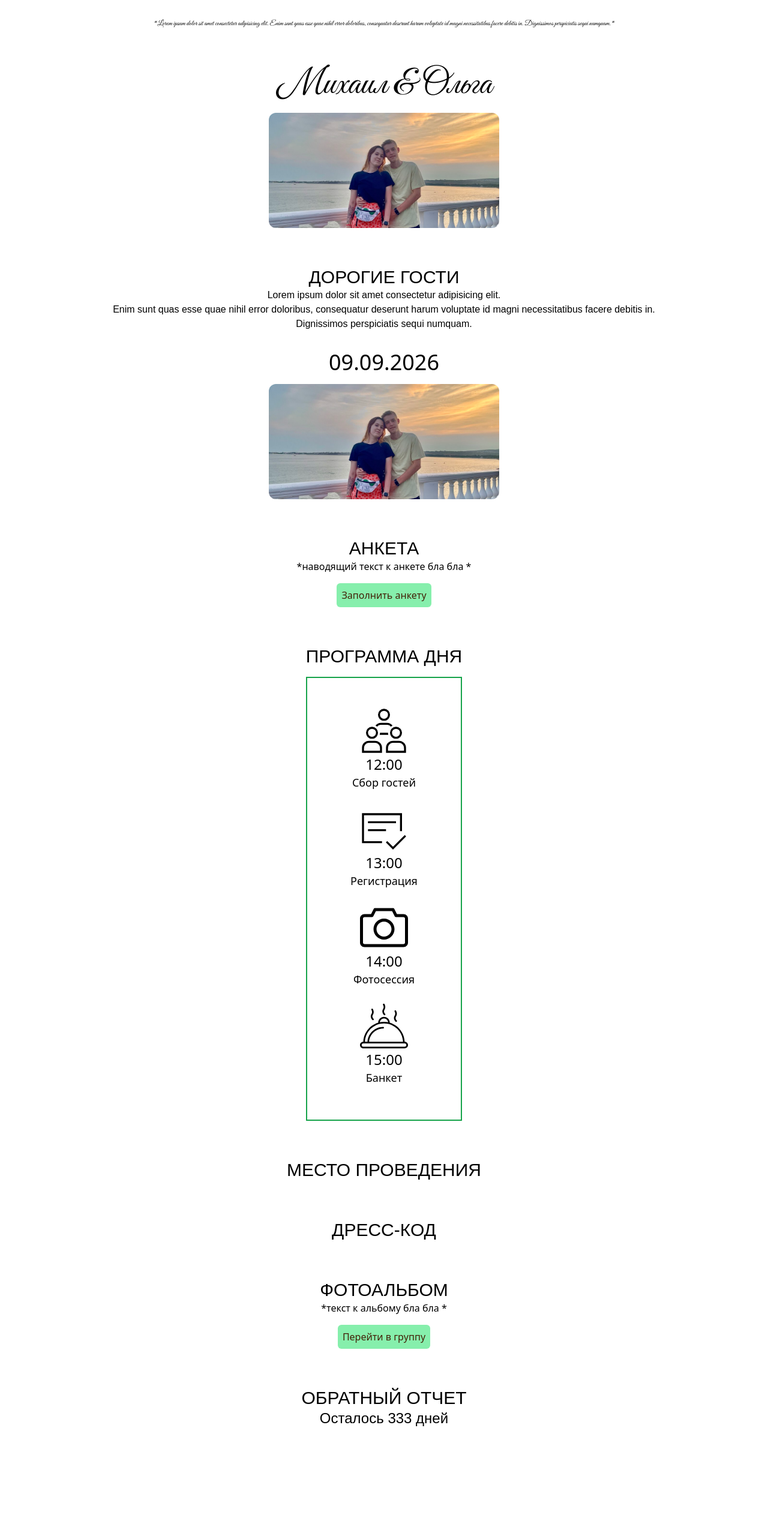
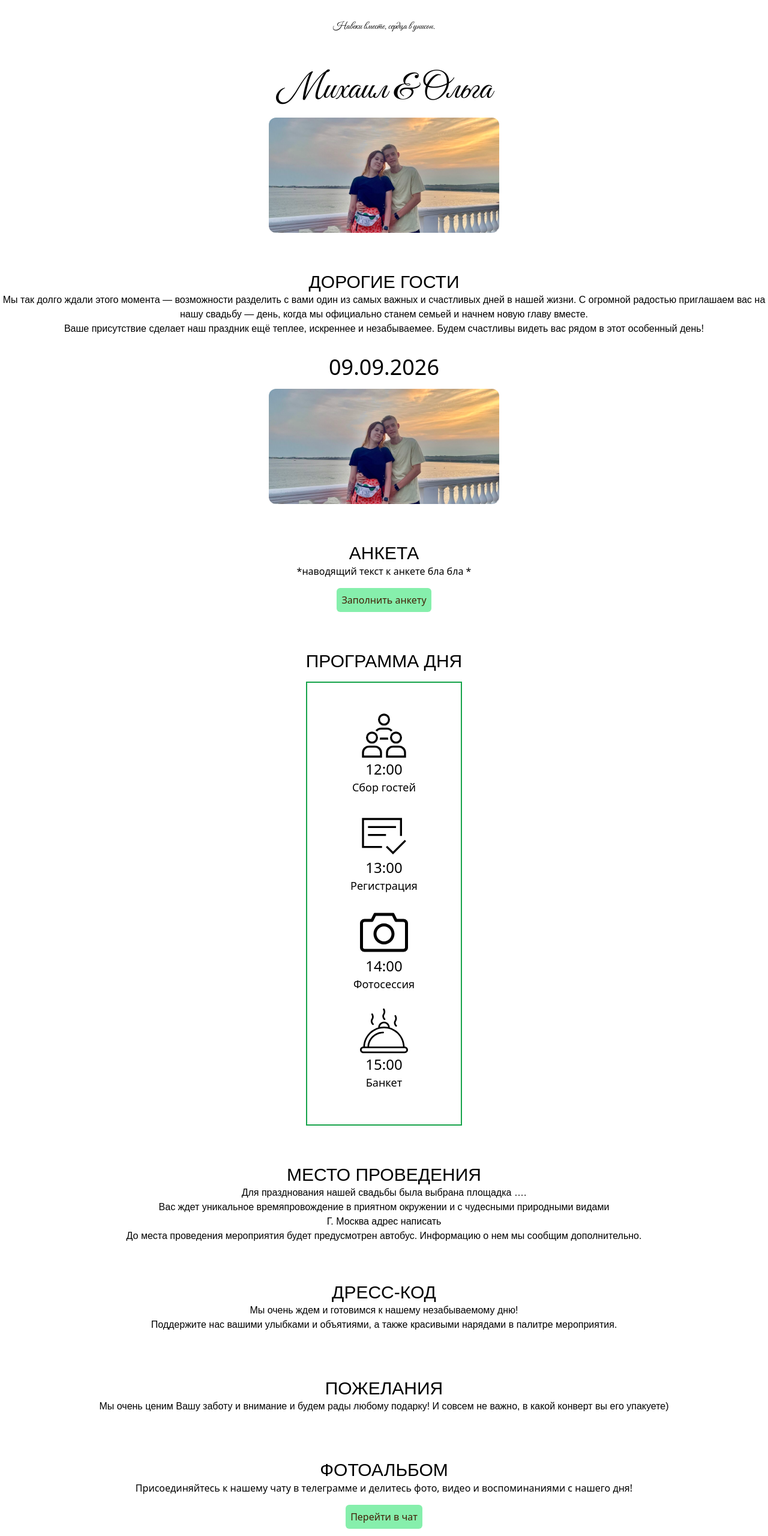
Before and after one commit to qsnk/wedding, a plain HTML site: page index.html in a window 1280 px wide. Shown: the top 2560 px of the page at 60% size. Before the commit the page ends 2412 px from the top, so only its background shows below. Drawn offline with nearby package versions, Linux system fonts and the light colour scheme; a web font is replaced by a local one.

Commit message:
Добавлен и обновлен текст

```diff
--- a/index.html
+++ b/index.html
@@ -21,8 +21,8 @@
 <body>
     <main class="flex flex-col items-center fade-in-on-scroll opacity-0 translate-y-5">
         <!--Фраза-->
-        <div id="phrase" class="my-8">
-            <p class="text-xs great-vibes-regular">*Lorem ipsum dolor sit amet consectetur adipisicing elit. Enim sunt quas esse quae nihil error doloribus, consequatur deserunt harum voluptate id magni necessitatibus facere debitis in. Dignissimos perspiciatis sequi numquam.*</p>
+        <div id="phrase" class="mx-4 my-8 text-center">
+            <p class="text-md great-vibes-regular">Навеки вместе, сердца в унисон.</p>
         </div>
 
         <!--Начало-->
@@ -36,9 +36,8 @@
         <!--Вступление-->
         <div class="my-8 items-center text-center fade-in-on-scroll opacity-0 translate-y-5">
             <h3 class="text-3xl">ДОРОГИЕ ГОСТИ</h3>
-            <p class="comforta">Lorem ipsum dolor sit amet consectetur adipisicing elit.</p>
-            <p class="comforta">Enim sunt quas esse quae nihil error doloribus, consequatur deserunt harum voluptate id magni necessitatibus facere debitis in.</p>
-            <p class="comforta mb-8">Dignissimos perspiciatis sequi numquam.</p>
+            <p class="comforta">Мы так долго ждали этого момента — возможности разделить с вами один из самых важных и счастливых дней в нашей жизни. С огромной радостью приглашаем вас на нашу свадьбу — день, когда мы официально станем семьей и начнем новую главу вместе.</p>
+            <p class="comforta mb-8">Ваше присутствие сделает наш праздник ещё теплее, искреннее и незабываемее. Будем счастливы видеть вас рядом в этот особенный день!</p>
             <h2 class="text-4xl">09.09.2026</h2>
             <div class="mt-4 flex justify-center">
                 <img class="h-48 w-96 rounded-xl object-cover" src="static/img/photo_2025-10-06_22-03-46.jpg">
@@ -49,7 +48,7 @@
         <div class="my-8 text-center fade-in-on-scroll opacity-0 translate-y-5">
             <h3 class="text-3xl">АНКЕТА</h3>
             <p class="mb-4">*наводящий текст к анкете бла бла *</p>
-            <a href="#" target="_blank">
+            <a href="https://forms.yandex.ru/u/68e95cc990fa7b3202e30c90" target="_blank">
                 <button class="transition duration-300 ease-in-out bg-green-300 rounded-md p-2 hover:-translate-y-1 hover:scale-110 text-yellow-950">Заполнить анкету</button>
             </a>
         </div>
@@ -116,19 +115,31 @@
         <!--Место проведения-->
         <div class="my-8 items-center text-center">
             <h3 class="text-3xl">МЕСТО ПРОВЕДЕНИЯ</h3>
+            <p class="comforta">Для празднования нашей свадьбы была выбрана площадка ….</p>
+            <p class="comforta">Вас ждет уникальное времяпровождение в приятном окружении и с чудесными природными видами</p>
+            <p class="comforta">Г. Москва адрес написать</p>
+            <p class="comforta">До места проведения мероприятия будет предусмотрен автобус. Информацию о нем мы сообщим дополнительно. </p>
         </div>
 
         <!--Дресс-код-->
         <div class="my-8 items-center text-center">
             <h3 class="text-3xl">ДРЕСС-КОД</h3>
+            <p class="comforta">Мы очень ждем и готовимся к нашему незабываемому дню!</p>
+            <p class="comforta">Поддержите нас вашими улыбками и объятиями, а также красивыми нарядами в палитре мероприятия.</p>
+        </div>
+
+        <!--Пожелания-->
+        <div class="my-8 p-3 items-center text-center">
+            <h3 class="text-3xl">ПОЖЕЛАНИЯ</h3>
+            <p class="comforta">Мы очень ценим Вашу заботу и внимание и будем рады любому подарку! И совсем не важно, в какой конверт вы его упакуете)</p>
         </div>
 
         <!--Фотоальбом-->
         <div class="my-8 items-center text-center fade-in-on-scroll opacity-0 translate-y-5">
             <h3 class="text-3xl">ФОТОАЛЬБОМ</h3>
-            <p class="mb-4">*текст к альбому бла бла *</p>
-            <a href="#" target="_blank">
-                <button class="transition duration-300 ease-in-out bg-green-300 rounded-md p-2 hover:-translate-y-1 hover:scale-110 text-yellow-950">Перейти в группу</button>
+            <p class="mb-4">Присоединяйтесь к нашему чату в телеграмме и делитесь фото, видео и воспоминаниями с нашего дня!</p>
+            <a href="https://t.me/+ttu5Ms97-TcxNzgy" target="_blank">
+                <button class="transition duration-300 ease-in-out bg-green-300 rounded-md p-2 hover:-translate-y-1 hover:scale-110 text-yellow-950">Перейти в чат</button>
             </a>
         </div>
 
--- a/static/js/index.js
+++ b/static/js/index.js
@@ -3,7 +3,21 @@ document.addEventListener('DOMContentLoaded', () => {
     let currentDate = new Date();
     let targetDate = new Date('2026-09-09');
     let remainingDays = Math.round((targetDate.getTime() - currentDate.getTime()) / (1000 * 60 * 60 * 24));
-    timer.innerText = `Осталось ${remainingDays} дней`;
+    let day = getDaysWord(remainingDays);
+    timer.innerHTML = `Увидимся через <b>${remainingDays}</b> ${day}`;
+})
 
-    console.log('<h1>Hello</h1>');
-})
+function getDaysWord(days) {
+  let n = Math.abs(days) % 100;
+  let n1 = n % 10;
+  if (n > 10 && n < 20) {
+      return 'дней';
+  }
+  if (n1 > 1 && n1 < 5) {
+      return 'дня';
+  }
+  if (n1 === 1) {
+      return 'день';
+  }
+  return 'дней';
+}
```
